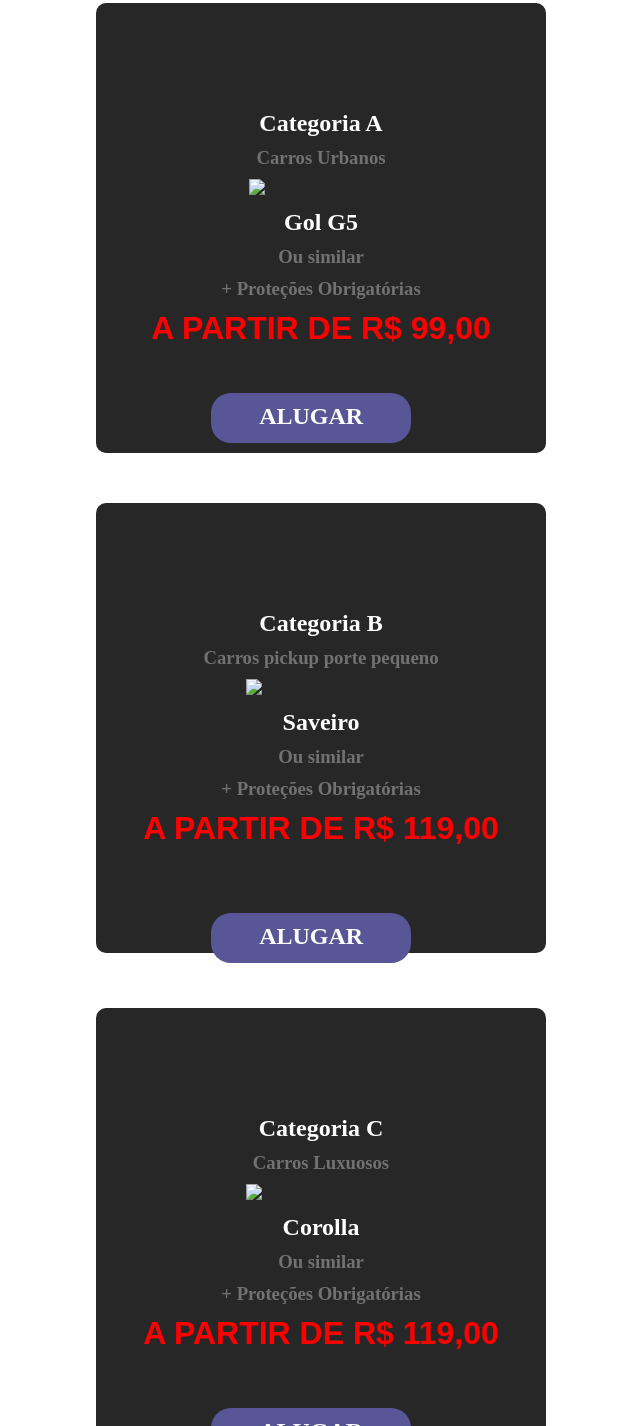
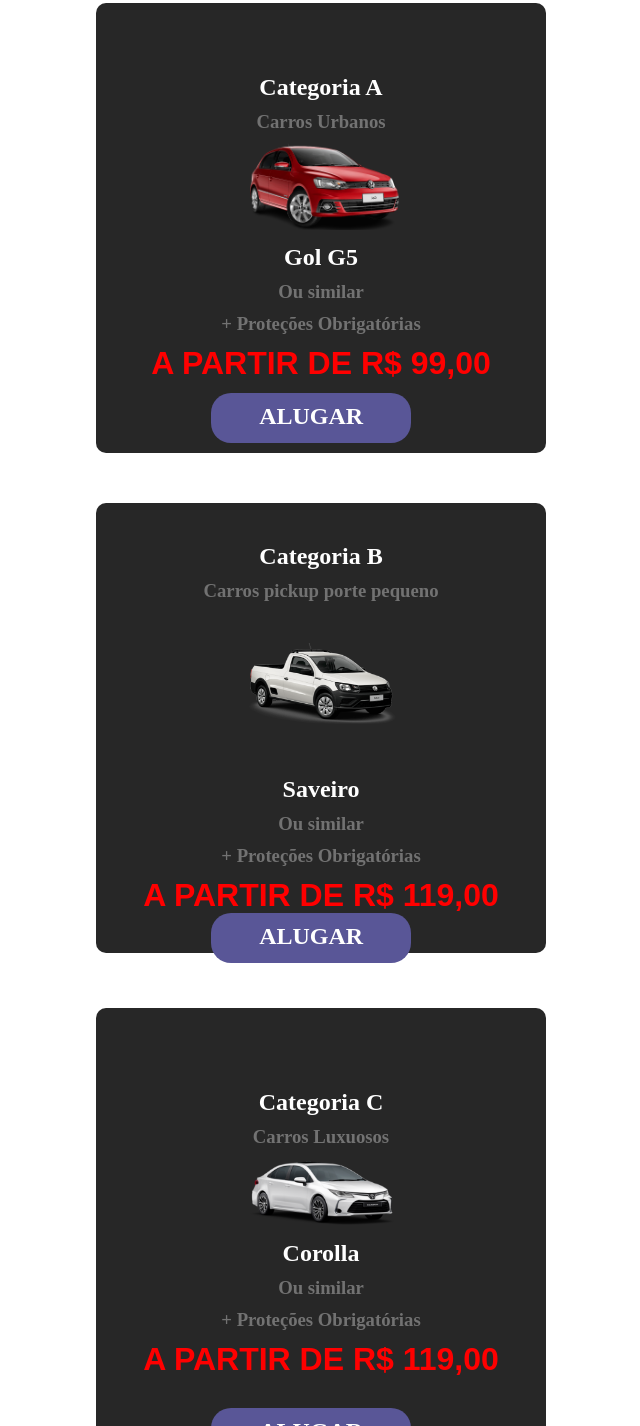
Before and after one commit to xmasterjogos/aluguel___de___carro, a plain HTML site: page index.html in a window 1280 px wide. Shown: the part 328-1754 px from the top of the page, without its empty margins (32-672 px from the left). Drawn offline with Linux system fonts and the light colour scheme; files whose address does not match are found by name.

Commit message:
index.html

```diff
--- a/index.html
+++ b/index.html
@@ -29,7 +29,7 @@
                 <div class="categoriaa">
                   <h2 class="text-top">Categoria A</h2>
                   <h3 class="text-top">Carros Urbanos</h3>
-                  <img src="images/gol g5.png" class="imagens22">
+                  <img src="gol g5.png" class="imagens22">
                   <h2 class="text-bottom">Gol G5</h2>
                   <h3 class="text-bottom">Ou similar</h3>
                   <h3 class="text-bottom">+ Proteções Obrigatórias</h3>
@@ -44,7 +44,7 @@
                 <div class="categoriab">
                   <h2 class="text-top2">Categoria B</h2>
                   <h3 class="text-top2">Carros pickup porte pequeno</h3>
-                  <img src="images/saveiro.png" class="imagens23">
+                  <img src="saveiro.png" class="imagens23">
                   <h2 class="text-bottom2">Saveiro</h2>
                   <h3 class="text-bottom2">Ou similar</h3>
                   <h3 class="text-bottom2">+ Proteções Obrigatórias</h3>
@@ -59,7 +59,7 @@
                 <div class="categoriac">
                   <h2 class="text-top2">Categoria C</h2>
                   <h3 class="text-top2">Carros Luxuosos</h3>
-                  <img src="images/corolla.png" class="imagens24">
+                  <img src="corolla.png" class="imagens24">
                   <h2 class="text-bottom2">Corolla</h2>
                   <h3 class="text-bottom2">Ou similar</h3>
                   <h3 class="text-bottom2">+ Proteções Obrigatórias</h3>
```
